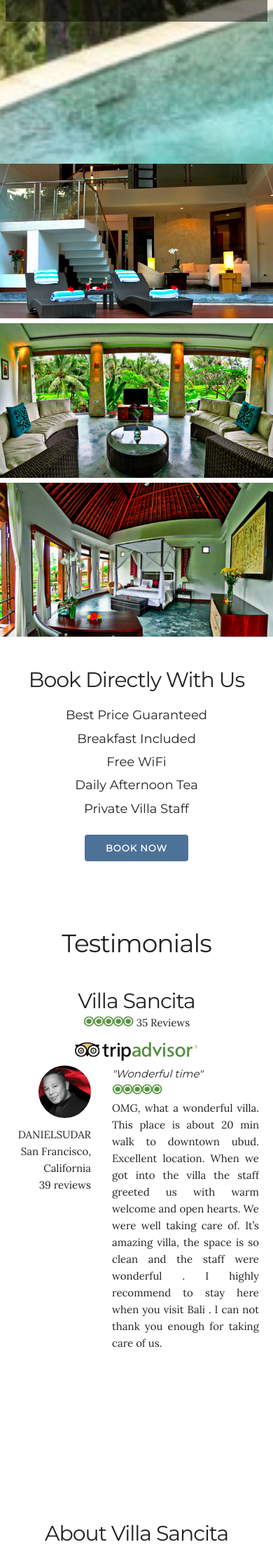
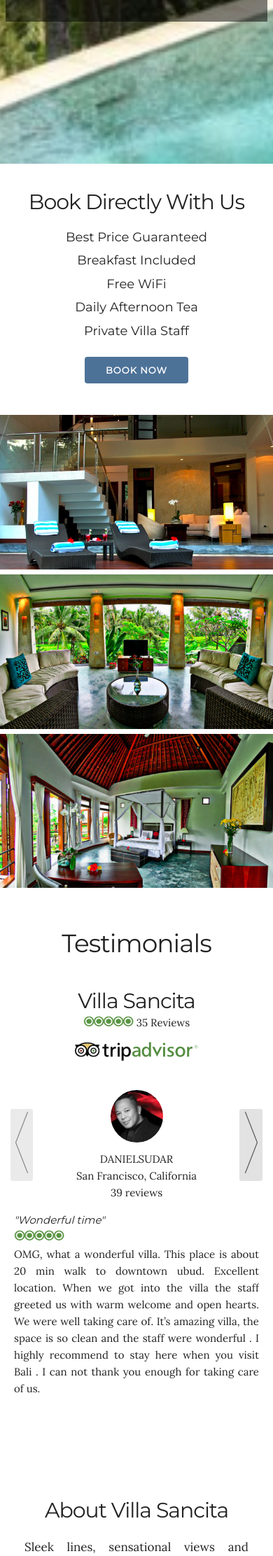
Before and after one commit to raayle/villa-sancita, a Jekyll site: the page built from index.html, in a window 390 px wide. Shown: the part 666-2890 px from the top of the page at 70% size. Built offline with Jekyll 4.4.1, drawn with Linux system fonts in a browser that asks for light colours.

Commit message:
Made tripadvisor section mobile styles

```diff
--- a/css/style.css
+++ b/css/style.css
@@ -246,7 +246,7 @@ Thanks Nick - I know what I did now, I had renamed this section "carousel-sectio
 
 /*----- TripAdvisor section ----------*/
 .tripadvisor-section {
-  margin: 50px 0;
+  margin-top: 50px;
 }
 
 .tripadvisor-section .section-title {
@@ -484,6 +484,29 @@ footer .two.columns.fa{
   .intro {
     min-height: 50vh;
   }
+
+  /* Tripadvisor */
+  .column40pc, .column60pc { /* collapse columns */
+    width: 100%;
+  }
+
+  .owl-prev, .owl-next {
+    top: 10%;
+  }
+
+  .owl-prev {
+    left: -10px;
+  }
+
+  .owl-next {
+    right: -10px;
+  }
+
+  .tripadvisor-profile {
+    text-align: center;
+    padding-right: 0;
+    margin: 35px 0 15px;
+  }
 }
 
 @media screen and (max-width: 374px) {
--- a/index.html
+++ b/index.html
@@ -27,11 +27,6 @@ author:
       </div>
     <!--Carousel of 3 Images - Living Room, Master Bedroom, Den -->
 
-      <div class="mobile-show">
-        <img src="/images/sancita-living.png" alt="Living Room Photo">
-        <img src="/images/sancita-den.png" alt="Den Photo">
-        <img src="/images/sancita-master.png" alt="Master Bedroom Photo">
-      </div>
 
       <div class="half-width">
         <div class="blurb">
@@ -48,6 +43,12 @@ author:
           </div>
         </div>
       </div>
+    </div>
+
+    <div class="mobile-show">
+      <img src="/images/sancita-living.png" alt="Living Room Photo">
+      <img src="/images/sancita-den.png" alt="Den Photo">
+      <img src="/images/sancita-master.png" alt="Master Bedroom Photo">
     </div>
   </section><!-- end carousel-section-->
 
```
